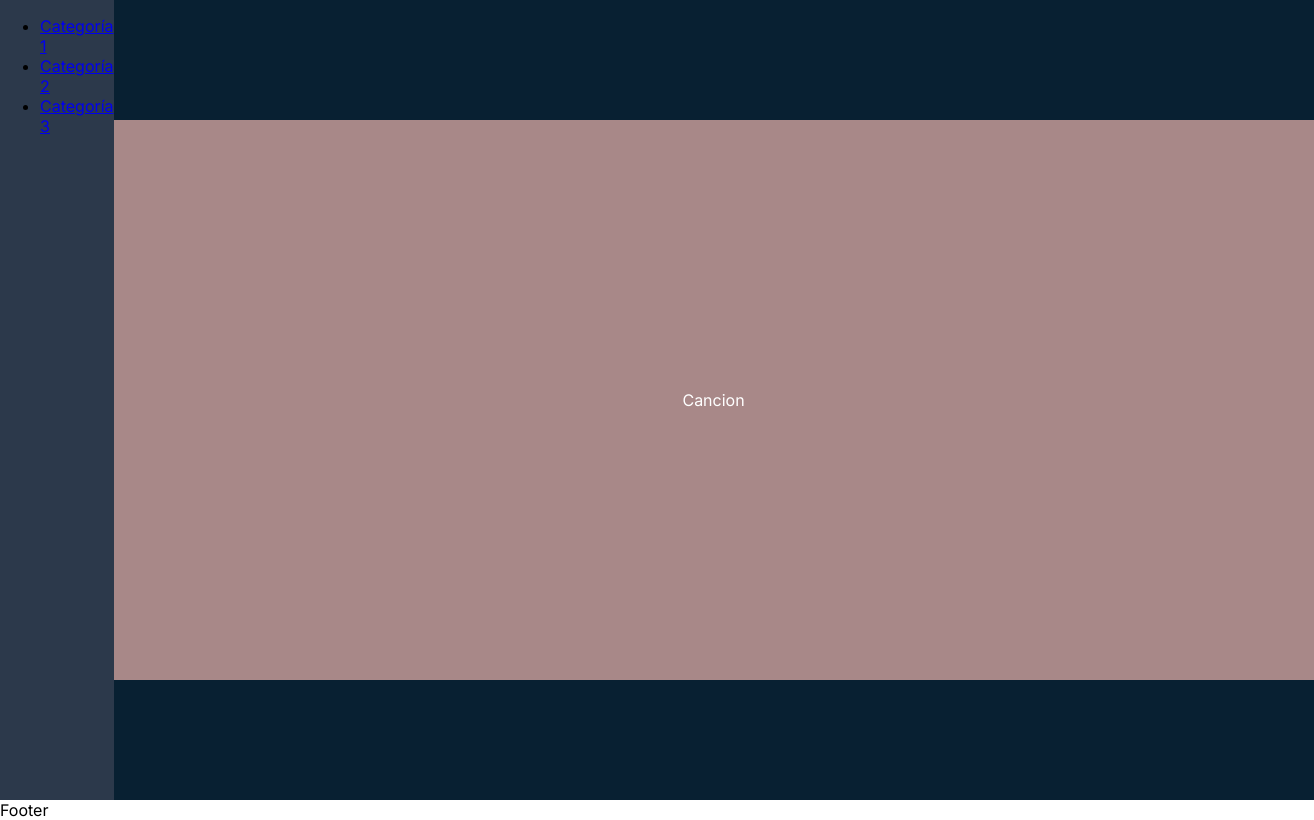
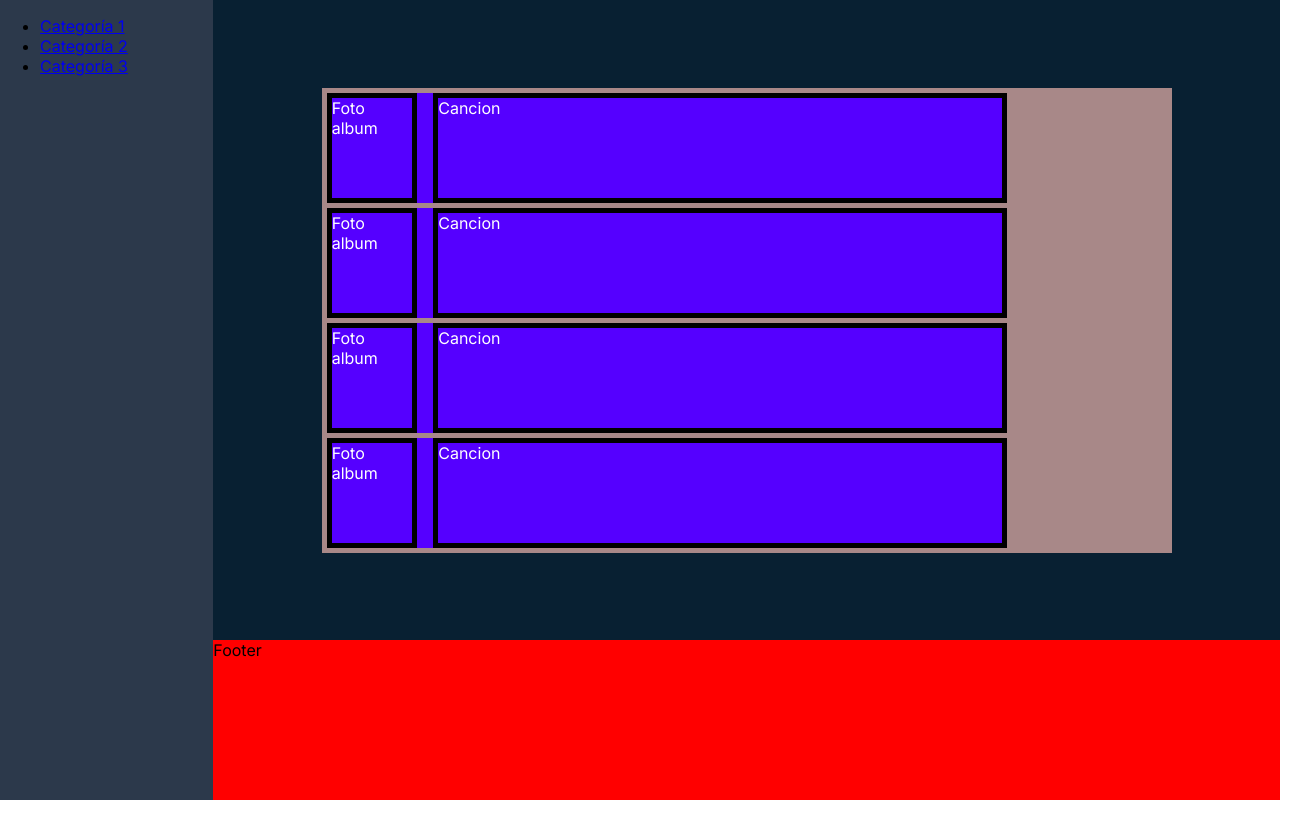
Before and after one commit to JulioMRosas/spotifake, a Next.js app: page / in a window 1280 px wide. Shown: the whole page, 1314 px wide, since content can reach past the window. Built offline with nearby package versions, Linux system fonts and the light colour scheme.

Commit message:
subiendo scroll funcionando :fire:

```diff
--- a/app/components/Cancion.jsx
+++ b/app/components/Cancion.jsx
@@ -1,8 +1,12 @@
-import React from 'react'
-import styles from './cancion.module.css'
+import React from "react";
+import styles from "./cancion.module.css";
 
 export const Cancion = () => {
   return (
-    <div>Cancion</div>
-  )
-}
+    <div className={styles.songContainer}>
+      <div className={styles.albumphoto}>Foto album</div>
+      <span className={styles.space}></span>
+      <div className={styles.song}>Cancion</div>
+    </div>
+  );
+};
--- a/app/components/Footer.jsx
+++ b/app/components/Footer.jsx
@@ -3,6 +3,6 @@ import styles from './footer.module.css'
 
 export const Footer = () => {
   return (
-    <div className=''>Footer</div>
+    <div className ={styles.footer}>Footer</div>
   )
 }
--- a/app/components/cancion.module.css
+++ b/app/components/cancion.module.css
@@ -0,0 +1,30 @@
+.songContainer{
+    display: flex;
+    background-color: rgb(85, 0, 255);
+    width: 80%;
+    height: 30%;
+    justify-content: center;
+    align-items: center;
+    margin: 5px;
+
+}
+
+.albumphoto{
+
+        width: 100px; /* Ancho del cuadro */
+        height: 100px; /* Alto del cuadro */
+        border: 1px solid black; /* Borde de 2px de grosor y negro */
+        border-width: 5px; /* Grosor del borde izquierdo */
+
+}
+
+.song{
+        border: 1px solid black; /* Borde de 2px de grosor y negro */
+        border-width: 5px; /* Grosor del borde izquierdo */
+        width: 700px;
+        height: 100px;
+}
+
+.space{
+    width: 20px;
+}
--- a/app/components/footer.module.css
+++ b/app/components/footer.module.css
@@ -0,0 +1,6 @@
+.footer{
+  position:relative;
+  height: 100%;
+  clear:both;
+  background-color: red;
+}
--- a/app/components/navbar.module.css
+++ b/app/components/navbar.module.css
@@ -1,5 +1,8 @@
 .navbar {
-    width: 200px;
-    height: 100vh;
+    width: 20%;
+    height: 100%;
+    min-height: 100%;
+    overflow: hidden;
+    padding-bottom: 100px;
     background-color: #2c394b; /* Color de fondo */
 }
--- a/app/globals.css
+++ b/app/globals.css
@@ -1,11 +1,15 @@
 html,
 body {
     height: 100%;
+    width: 100%;
+    display: flex;
+    overflow: hidden;
     margin: 0;
     padding: 0;
 
 }
 
 .container{
-    display: flex;
+    min-height: 100%;
+    width: 100%;
 }
--- a/app/layout.js
+++ b/app/layout.js
@@ -15,11 +15,11 @@ export default function RootLayout({ children }) {
   return (
     <html lang="en">
       <body className={inter.className}>
+          <Navbar />
         <div className="container">
-          <Navbar />
           {children}
+        <Footer />
         </div>
-        <Footer />
       </body>
     </html>
   );
--- a/app/page.js
+++ b/app/page.js
@@ -5,7 +5,12 @@ import { Cancion } from "./components/Cancion";
 export default function Home() {
   return (
     <main className={styles.main}>
-      <div className={styles.musicList}><Cancion/></div>
+      <div className={styles.musicList}>
+        <Cancion/>
+        <Cancion/>
+        <Cancion/>
+        <Cancion/>
+      </div>
     </main>
   );
 }
--- a/app/page.module.css
+++ b/app/page.module.css
@@ -1,16 +1,17 @@
 .main{
     background-color: #082032;
     width: 100%;
+    height: 80%;
     color: white;
     justify-content: center;
-    align-items: center; /* Centra verticalmente */
+    align-items: center;
     display: flex;
 }
 .musicList { /*Aqui este es el contenedor que donde ira la foto del album y la cancion... */
-    display: flex;
-    justify-content: center;
-    align-items: center; /* Centra verticalmente */
-    height: 70vh; /* Establece la altura al 100% del viewport */
-    width: 150vh;
     background-color: rgb(168, 136, 136);
+    overflow: auto;
+    max-height: 80%;
+
+
+
   }
```
